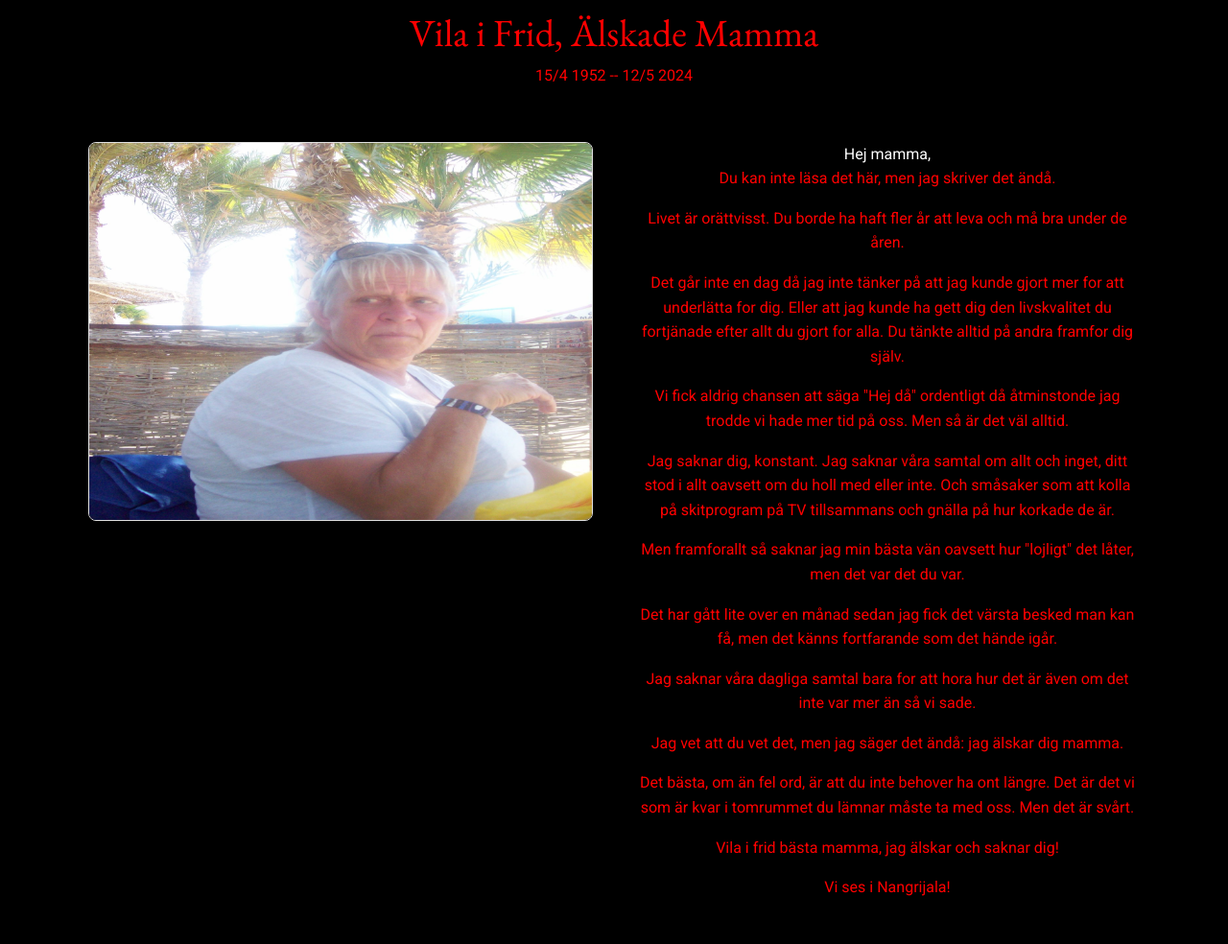
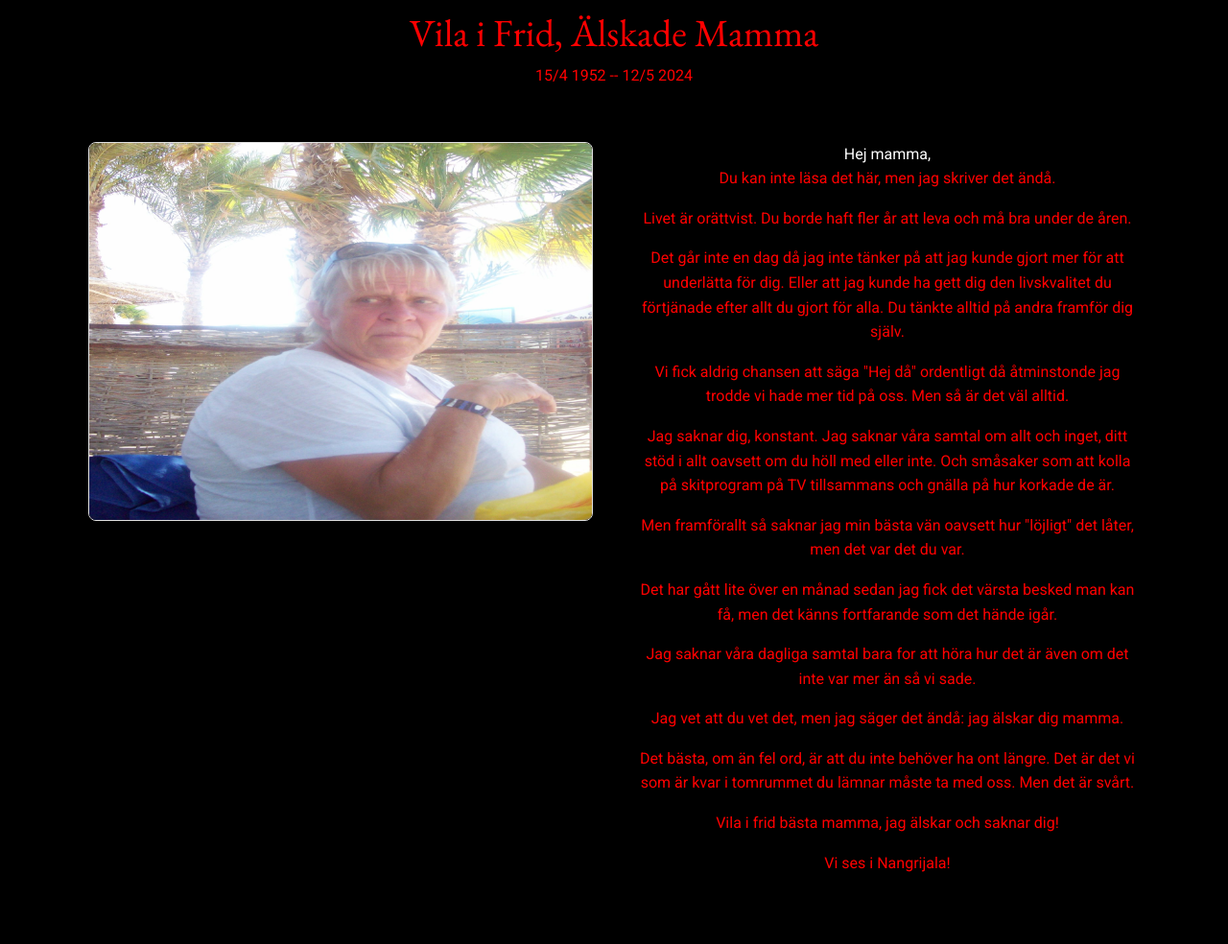
Before and after one commit to jonthorell/mamma, a Django app: page / in a window 1280 px wide. Shown: the whole page at 96% size. After the commit the page ends 909 px from the top, so only its background shows below. Run offline with Django 3.2, Linux system fonts and the light colour scheme.

Commit message:
Add: letter finished

```diff
--- a/core/templates/core/grief.html
+++ b/core/templates/core/grief.html
@@ -10,7 +10,9 @@
     <div class="row">
         <div class="col-6 core-divs">
             <div class="center">
+                <a href="/">
                 <img src="{% static 'images/mamma2.webp' %}" class="w-100 h-25 border border-dashed rounded-5" width="600" height="800" alt="Mamma" />
+                    </a>
             </div>
         </div>
         <div class="col-6 core-divs">
--- a/core/templates/core/index.html
+++ b/core/templates/core/index.html
@@ -19,18 +19,18 @@
             <div class="center">
                 Hej mamma,
                 <p>Du kan inte l&auml;sa det h&auml;r, men jag skriver det &auml;nd&aring;.</p>
-                <p>Livet &auml;r or&auml;ttvisst. Du borde ha haft fler &aring;r att leva och m&aring; bra under de &aring;ren.</p>
-                <p>Det g&aring;r inte en dag d&aring; jag inte t&auml;nker p&aring; att jag kunde gjort mer for att underl&auml;tta for dig. Eller att jag kunde ha gett dig den livskvalitet du fortj&auml;nade efter allt du gjort for alla. Du t&auml;nkte alltid p&aring; andra framfor dig sj&auml;lv. </p>
+                <p>Livet &auml;r or&auml;ttvist. Du borde haft fler &aring;r att leva och m&aring; bra under de &aring;ren.</p>
+                <p>Det g&aring;r inte en dag d&aring; jag inte t&auml;nker p&aring; att jag kunde gjort mer f&ouml;r att underl&auml;tta f&ouml;r dig. Eller att jag kunde ha gett dig den livskvalitet du f&ouml;rtj&auml;nade efter allt du gjort f&ouml;r alla. Du t&auml;nkte alltid p&aring; andra framf&ouml;r dig sj&auml;lv. </p>
                 <p>Vi fick aldrig chansen att s&auml;ga "Hej d&aring;" ordentligt d&aring; &aring;tminstonde jag trodde vi hade mer tid p&aring; oss. Men s&aring; &auml;r det v&auml;l alltid.</p>
                 <p>
-                    Jag saknar dig, konstant. Jag saknar v&aring;ra samtal om allt och inget, ditt stod i allt oavsett om du holl med eller inte.
+                    Jag saknar dig, konstant. Jag saknar v&aring;ra samtal om allt och inget, ditt st&ouml;d i allt oavsett om du h&ouml;ll med eller inte.
                     Och sm&aring;saker som att kolla p&aring; skitprogram p&aring; TV tillsammans och gn&auml;lla p&aring; hur korkade de &auml;r.
                 </p>
-                <p>Men framforallt s&aring; saknar jag min b&auml;sta v&auml;n oavsett hur "lojligt" det l&aring;ter, men det var det du var.</p>
-                <p>Det har g&aring;tt lite over en m&aring;nad sedan jag fick det v&auml;rsta besked man kan f&aring;, men det k&auml;nns fortfarande som det h&auml;nde ig&aring;r.</p>
-                <p>Jag saknar v&aring;ra dagliga samtal bara for att hora hur det &auml;r &auml;ven om det inte var mer &auml;n s&aring; vi sade.</p>
+                <p>Men framf&ouml;rallt s&aring; saknar jag min b&auml;sta v&auml;n oavsett hur "l&ouml;jligt" det l&aring;ter, men det var det du var.</p>
+                <p>Det har g&aring;tt lite &ouml;ver en m&aring;nad sedan jag fick det v&auml;rsta besked man kan f&aring;, men det k&auml;nns fortfarande som det h&auml;nde ig&aring;r.</p>
+                <p>Jag saknar v&aring;ra dagliga samtal bara for att h&ouml;ra hur det &auml;r &auml;ven om det inte var mer &auml;n s&aring; vi sade.</p>
                 <p>Jag vet att du vet det, men jag s&auml;ger det &auml;nd&aring;: jag &auml;lskar dig mamma.</p>
-                <p>Det b&auml;sta, om &auml;n fel ord, &auml;r att du inte behover ha ont l&auml;ngre. Det &auml;r det vi som &auml;r kvar i tomrummet du l&auml;mnar m&aring;ste ta med oss. Men det &auml;r sv&aring;rt.</p>
+                <p>Det b&auml;sta, om &auml;n fel ord, &auml;r att du inte beh&ouml;ver ha ont l&auml;ngre. Det &auml;r det vi som &auml;r kvar i tomrummet du l&auml;mnar m&aring;ste ta med oss. Men det &auml;r sv&aring;rt.</p>
                 <p>Vila i frid b&auml;sta mamma, jag &auml;lskar och saknar dig!</p>
                 <p>Vi ses i Nangrijala!</p>
 
```
Also changed, not shown: 1 other file.
